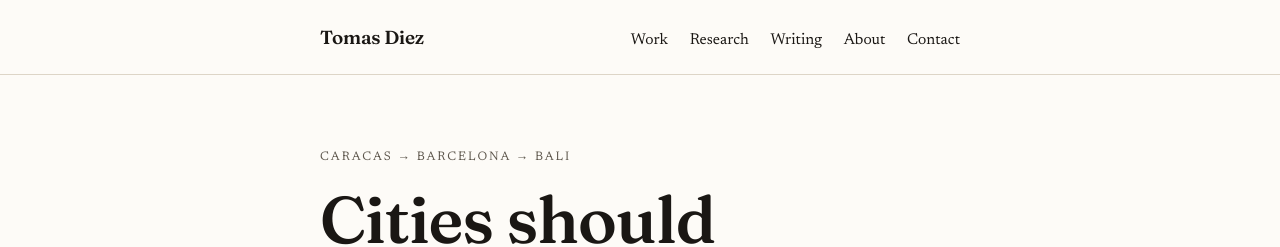
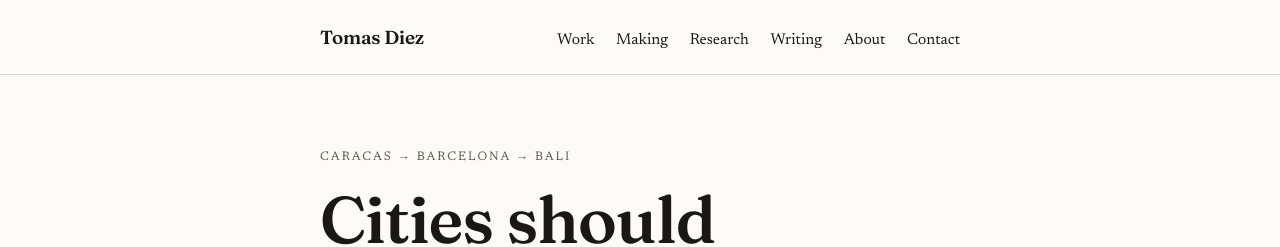
Before and after one commit to tomasdiez/tomasdiez.github.io, a Jekyll site: the page built from index.html, in a window 1280 px wide. Shown: the top 247 px of the page. Built offline with Jekyll 4.4.1, drawn with Linux system fonts in a browser that asks for light colours.

Commit message:
replace header

```diff
--- a/_includes/header.html
+++ b/_includes/header.html
@@ -4,6 +4,7 @@
     <nav aria-label="Primary">
       <ul>
         <li><a href="{{ '/work/' | relative_url }}" {% if page.url == '/work/' %}aria-current="page"{% endif %}>Work</a></li>
+        <li><a href="{{ '/making/' | relative_url }}" {% if page.url == '/making/' %}aria-current="page"{% endif %}>Making</a></li>
         <li><a href="{{ '/research/' | relative_url }}" {% if page.url == '/research/' %}aria-current="page"{% endif %}>Research</a></li>
         <li><a href="{{ '/writing/' | relative_url }}" {% if page.url == '/writing/' %}aria-current="page"{% endif %}>Writing</a></li>
         <li><a href="{{ '/about/' | relative_url }}" {% if page.url == '/about/' %}aria-current="page"{% endif %}>About</a></li>
```
